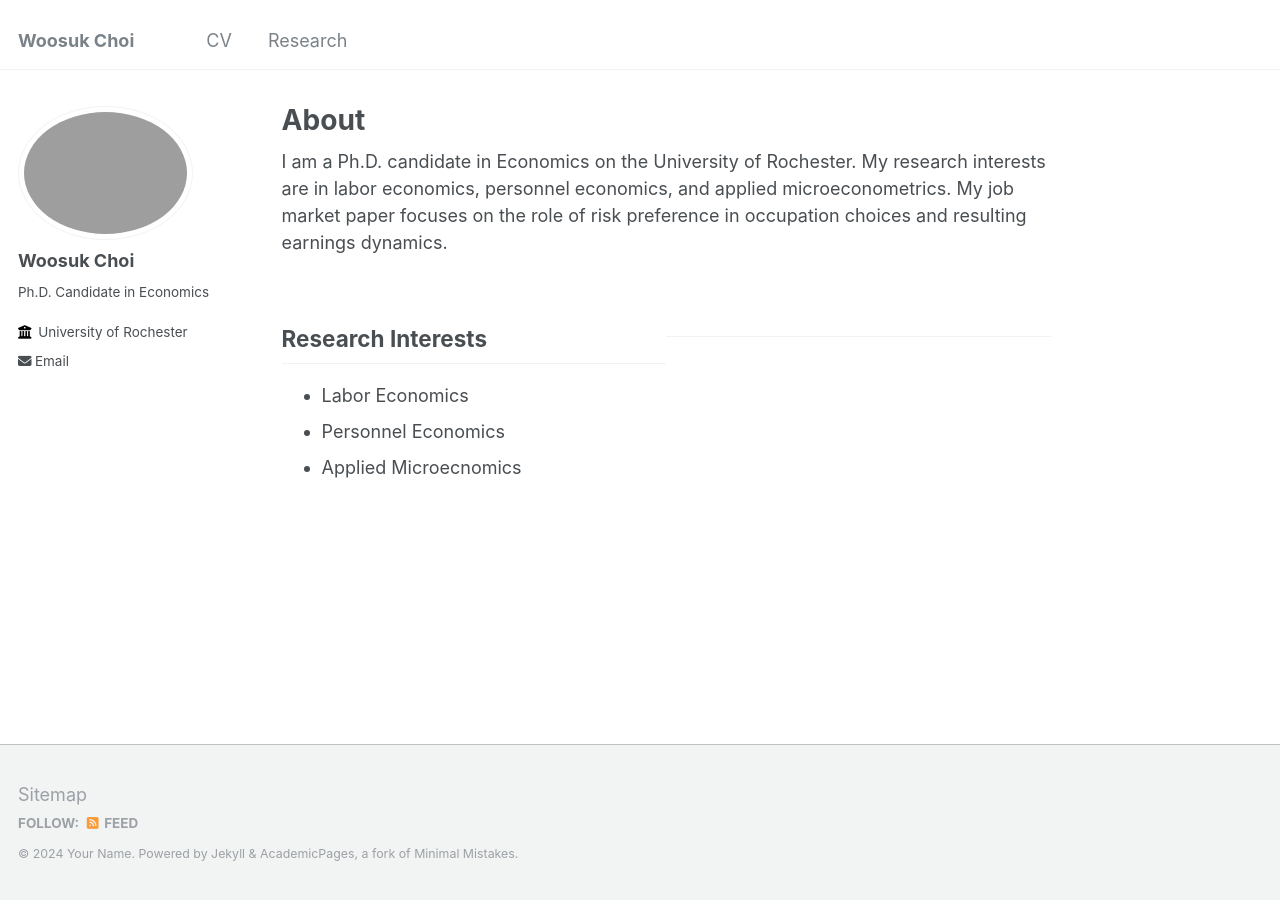
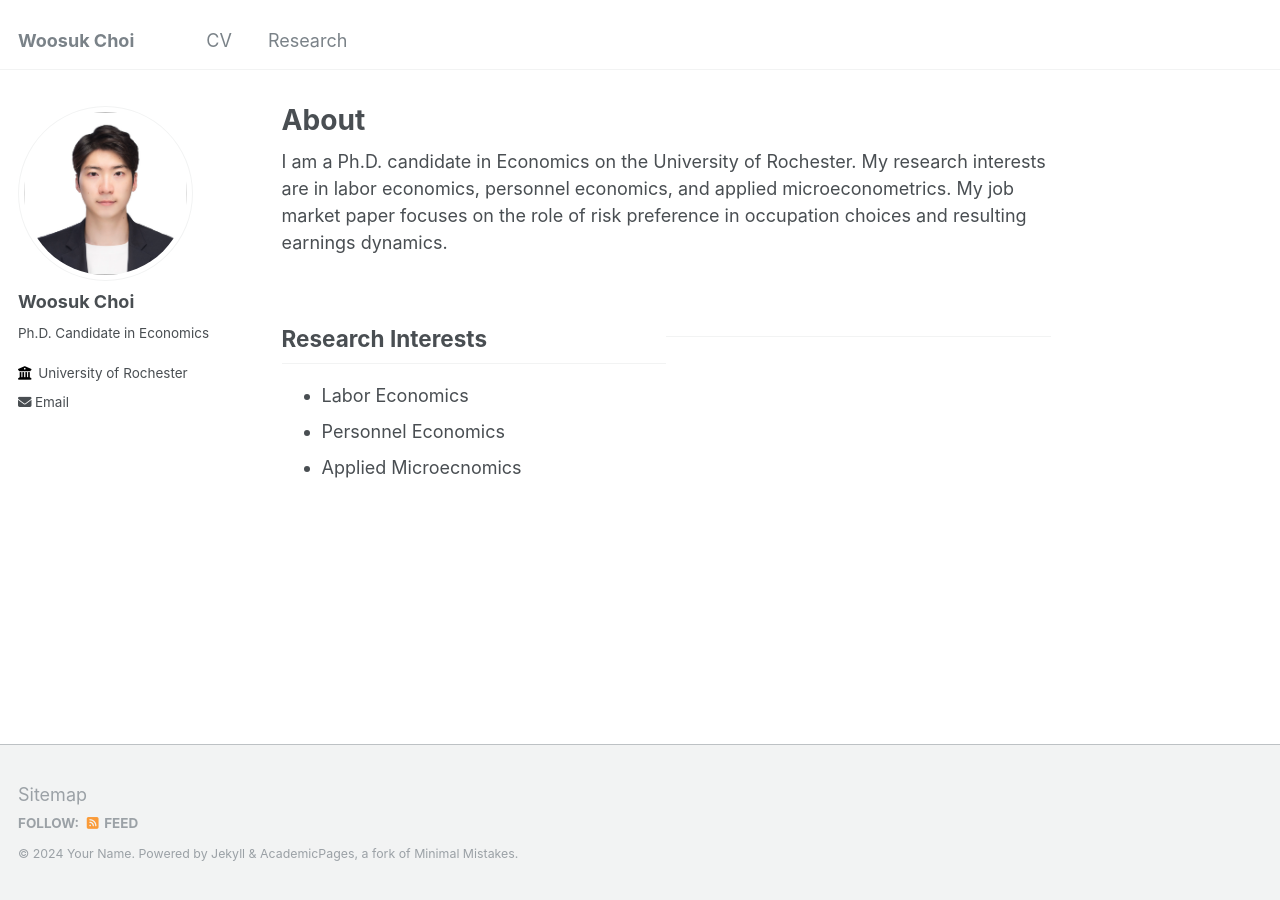
Before and after one commit to woosukchoi/old_page, a Jekyll site: the page built from _pages/about.md, in a window 1280 px wide. Built offline with Jekyll 4.4.1, drawn with Linux system fonts in a browser that asks for light colours.

Commit message:
Update _config.yml

```diff
--- a/_config.yml
+++ b/_config.yml
@@ -16,14 +16,14 @@ name                     : &name "Your Name"
 description              : &description "personal description"
 url                      : https://woosukchoi.github.io # the base hostname & protocol for your site e.g. "https://mmistakes.github.io"
 baseurl                  : "" # the subpath of your site, e.g. "/blog"
-repository               : "academicpages/academicpages.github.io"
+repository               : "woosukchoi.github.io"
 
 # Site Author - The following control what appear as part of the author content on the side bar.
 #               If a field is blank the icon and link will not appear, otherwise it will be shown.
 #               Additional customization can be done by editing /_includes/author-profile.html
 author:
   # Biographic information
-  avatar           : "profile.png"
+  avatar           : "profile.jpg"
   name             : "Woosuk Choi"
   pronouns         : # example: "she/her"
   bio              : "Ph.D. Candidate in Economics"
```
